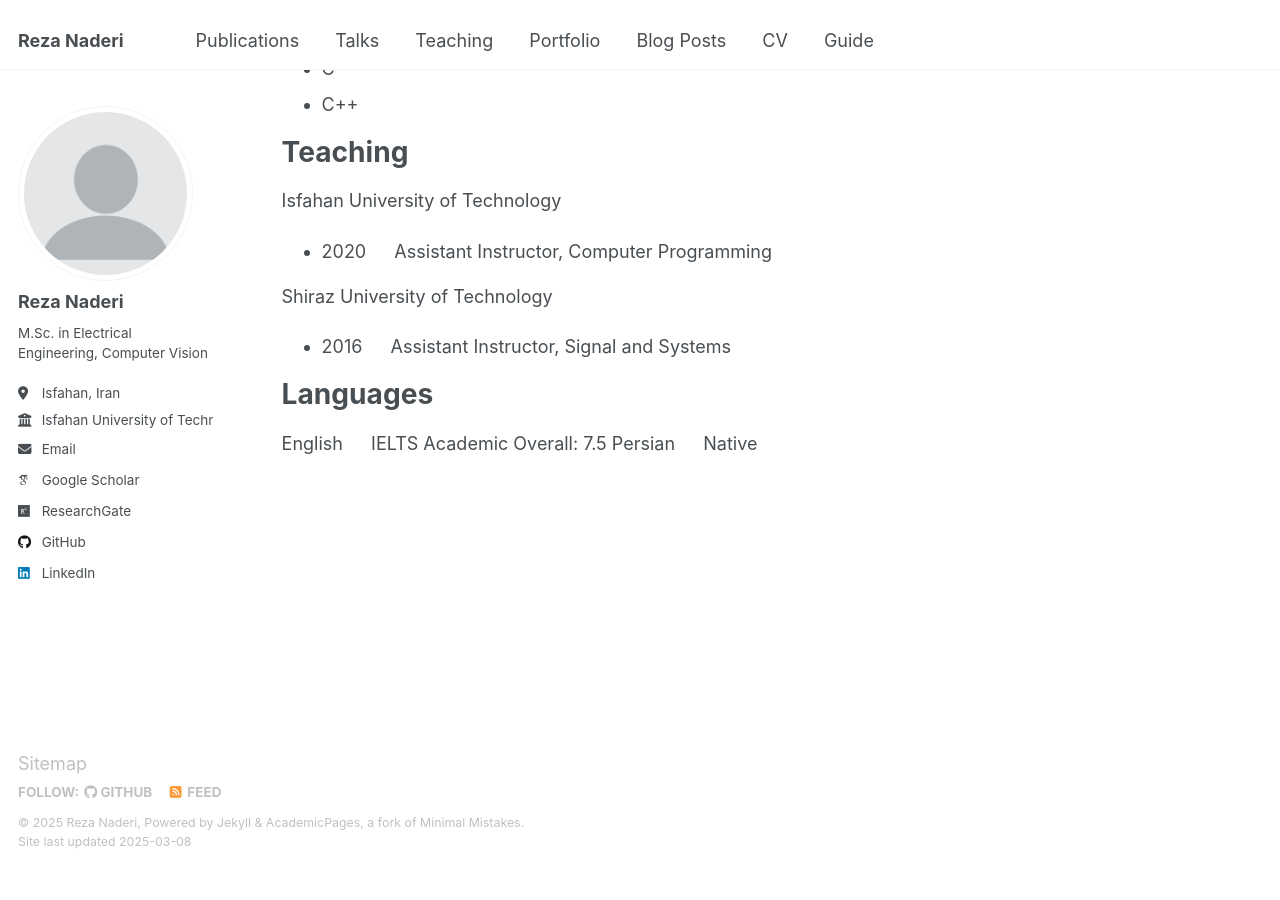
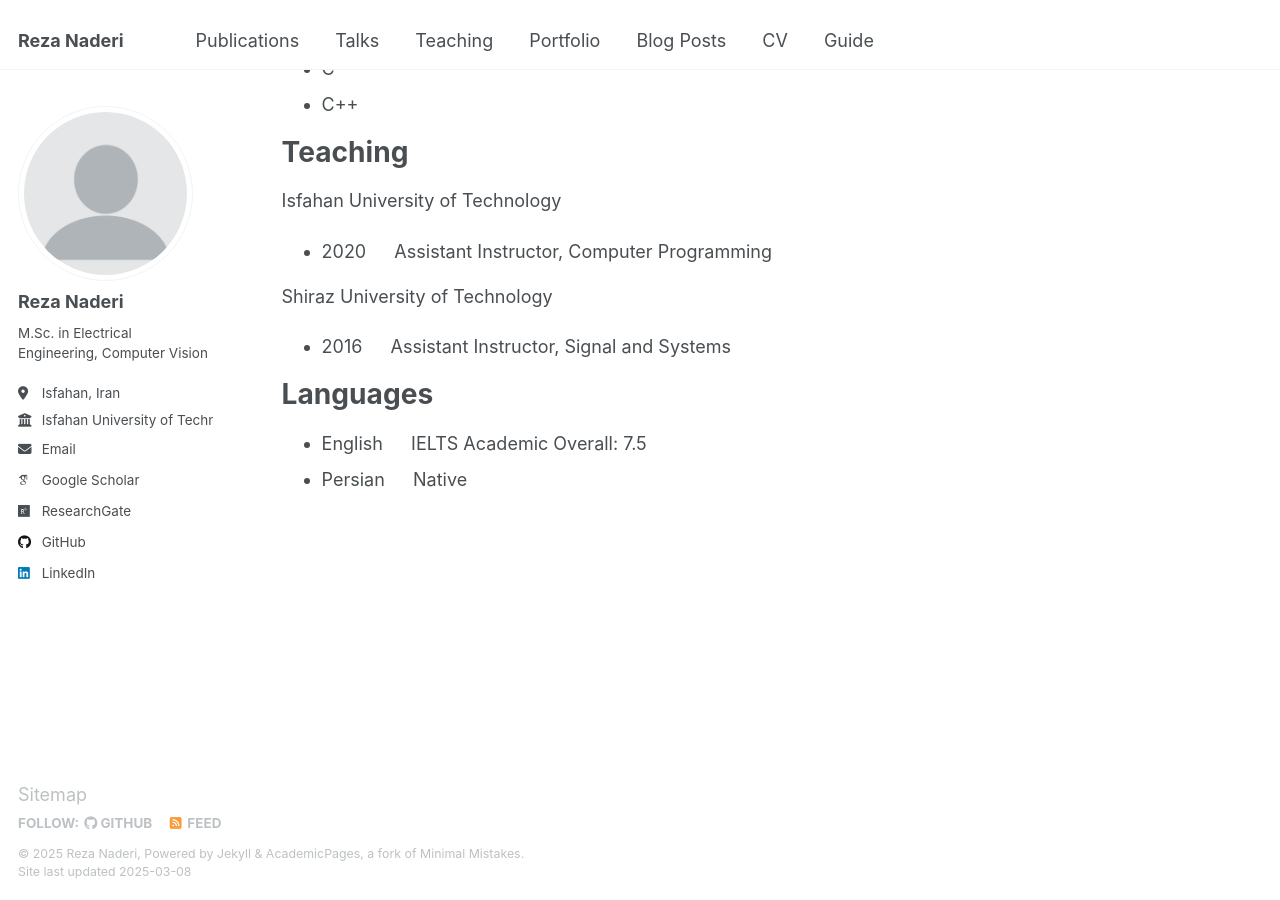
Before and after one commit to mohammadrezanaderi4/mohammadrezanaderi4.github.io, a Jekyll site: the page built from _pages/cv.md, in a window 1280 px wide and 900 px high, scrolled down 618 px. Built offline with Jekyll 4.4.1, drawn with Linux system fonts in a browser that asks for light colours; some web fonts are replaced; before the commit the page ends 1487 px from its top, so only the background shows below that.

Commit message:
Update cv.md

```diff
--- a/_pages/cv.md
+++ b/_pages/cv.md
@@ -42,5 +42,5 @@ Shiraz University of Technology
 
 Languages
 ======
-English &emsp; IELTS Academic Overall: 7.5
-Persian &emsp; Native
+* English &emsp; IELTS Academic Overall: 7.5
+* Persian &emsp; Native
```
